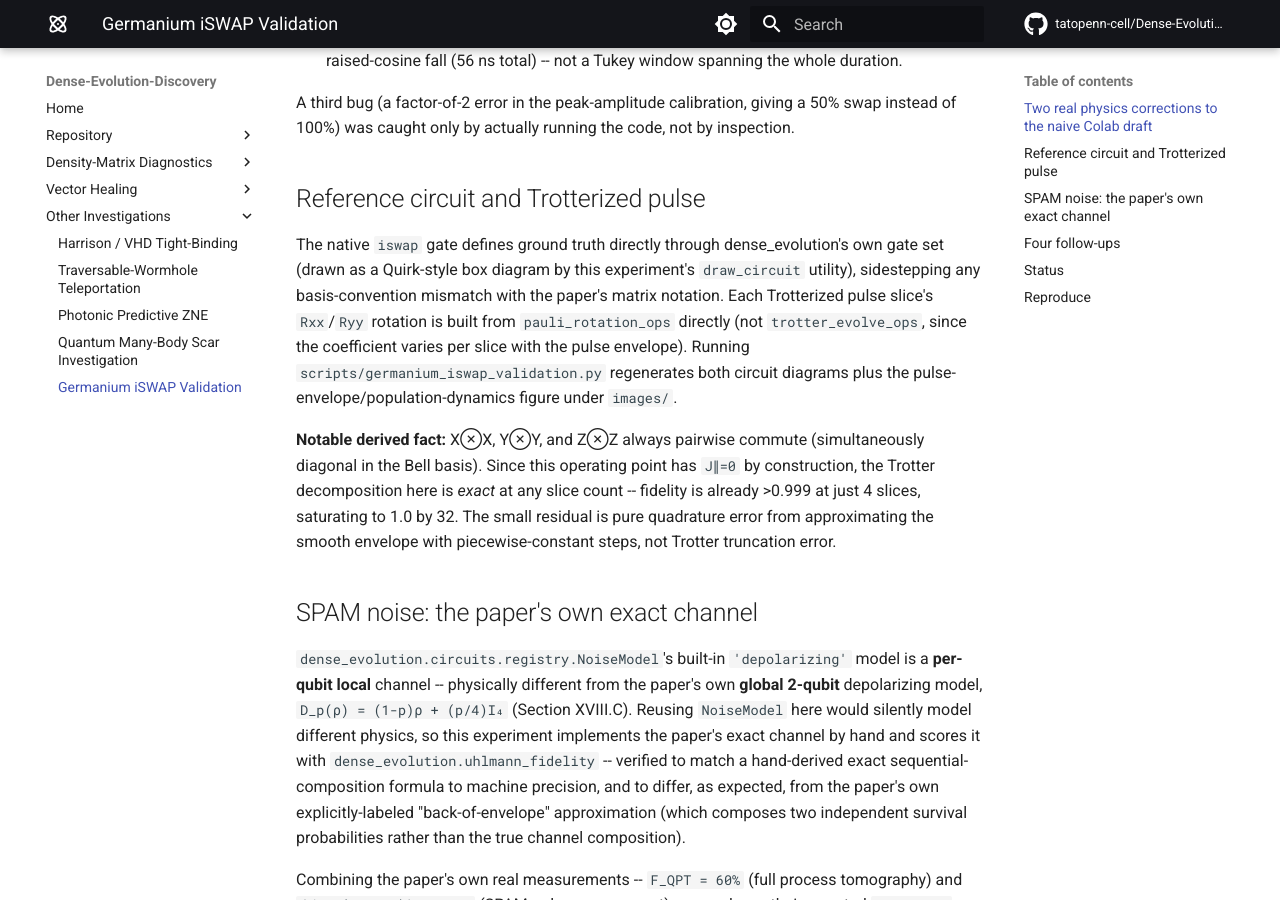
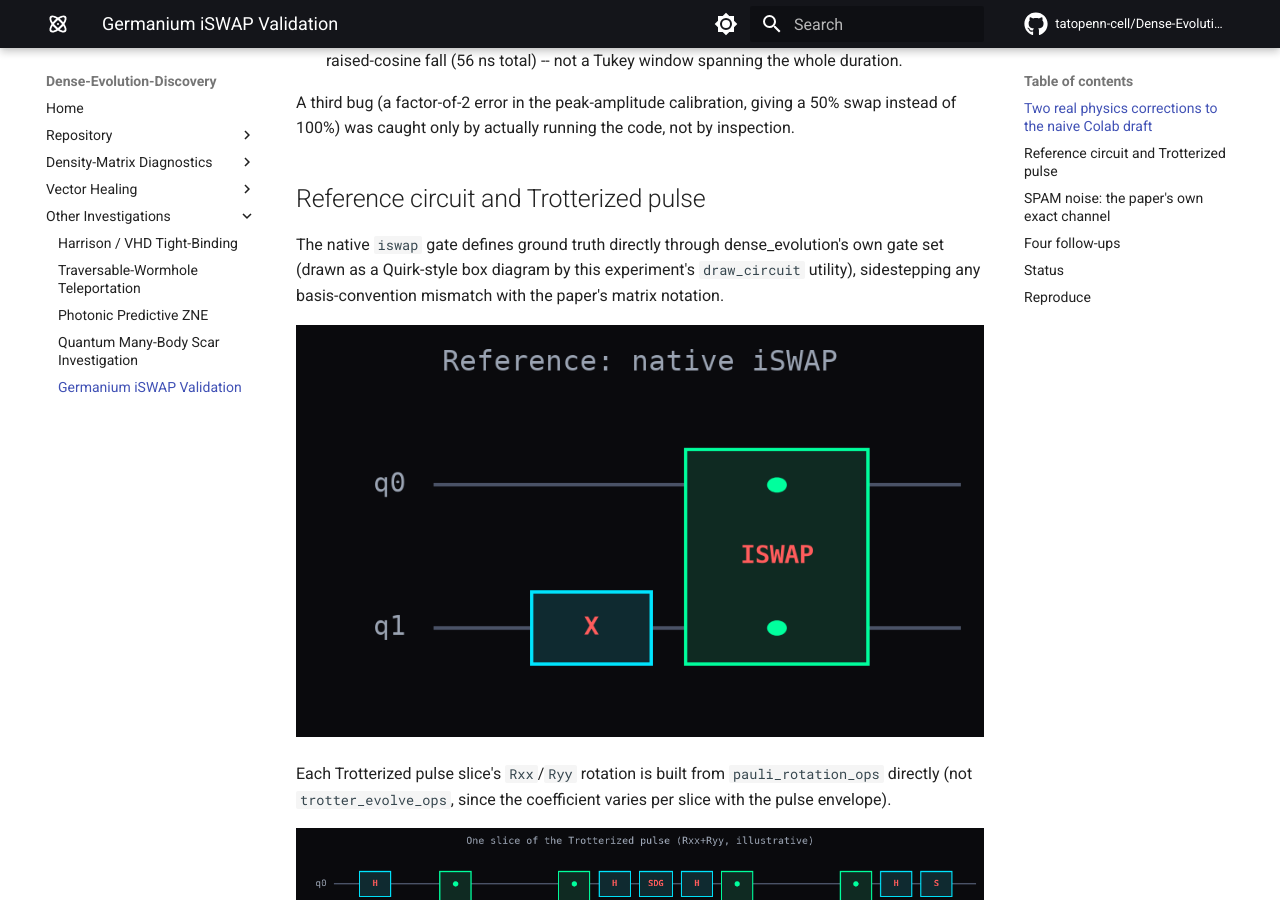
Before and after one commit to tatopenn-cell/Dense-Evolution-Discovery, an MkDocs documentation site: the page built from docs/germanium_iswap_validation.md, in a window 1280 px wide and 900 px high, scrolled down 672 px. Built offline with MkDocs 1.6.1 and Material for MkDocs 9.7.7, drawn with Linux system fonts in a browser that asks for light colours; comment, search, counter and statistics services are not loaded.

Commit message:
Add real figures to Experiment 33 docs page (#75)

```diff
--- a/docs/germanium_iswap_validation.md
+++ b/docs/germanium_iswap_validation.md
@@ -13,9 +13,17 @@
 
 ## Reference circuit and Trotterized pulse
 
-The native `iswap` gate defines ground truth directly through dense_evolution's own gate set (drawn as a Quirk-style box diagram by this experiment's `draw_circuit` utility), sidestepping any basis-convention mismatch with the paper's matrix notation. Each Trotterized pulse slice's `Rxx`/`Ryy` rotation is built from `pauli_rotation_ops` directly (not `trotter_evolve_ops`, since the coefficient varies per slice with the pulse envelope). Running `scripts/germanium_iswap_validation.py` regenerates both circuit diagrams plus the pulse-envelope/population-dynamics figure under `images/`.
+The native `iswap` gate defines ground truth directly through dense_evolution's own gate set (drawn as a Quirk-style box diagram by this experiment's `draw_circuit` utility), sidestepping any basis-convention mismatch with the paper's matrix notation.
+
+![Native iSWAP reference circuit](assets/germanium_iswap_validation/germanium_iswap_reference_circuit.png)
+
+Each Trotterized pulse slice's `Rxx`/`Ryy` rotation is built from `pauli_rotation_ops` directly (not `trotter_evolve_ops`, since the coefficient varies per slice with the pulse envelope).
+
+![One Trotterized pulse slice](assets/germanium_iswap_validation/germanium_iswap_trotter_slice.png)
 
 **Notable derived fact:** X⊗X, Y⊗Y, and Z⊗Z always pairwise commute (simultaneously diagonal in the Bell basis). Since this operating point has `J∥=0` by construction, the Trotter decomposition here is *exact* at any slice count -- fidelity is already >0.999 at just 4 slices, saturating to 1.0 by 32. The small residual is pure quadrature error from approximating the smooth envelope with piecewise-constant steps, not Trotter truncation error.
+
+![Pulse envelope and population dynamics](assets/germanium_iswap_validation/germanium_iswap_pulse_dynamics.png)
 
 ## SPAM noise: the paper's own exact channel
 
```
Also changed, not shown: docs/assets/germanium_iswap_validation/germanium_iswap_pulse_dynamics.png (added), docs/assets/germanium_iswap_validation/germanium_iswap_reference_circuit.png (added), docs/assets/germanium_iswap_validation/germanium_iswap_trotter_slice.png (added).
